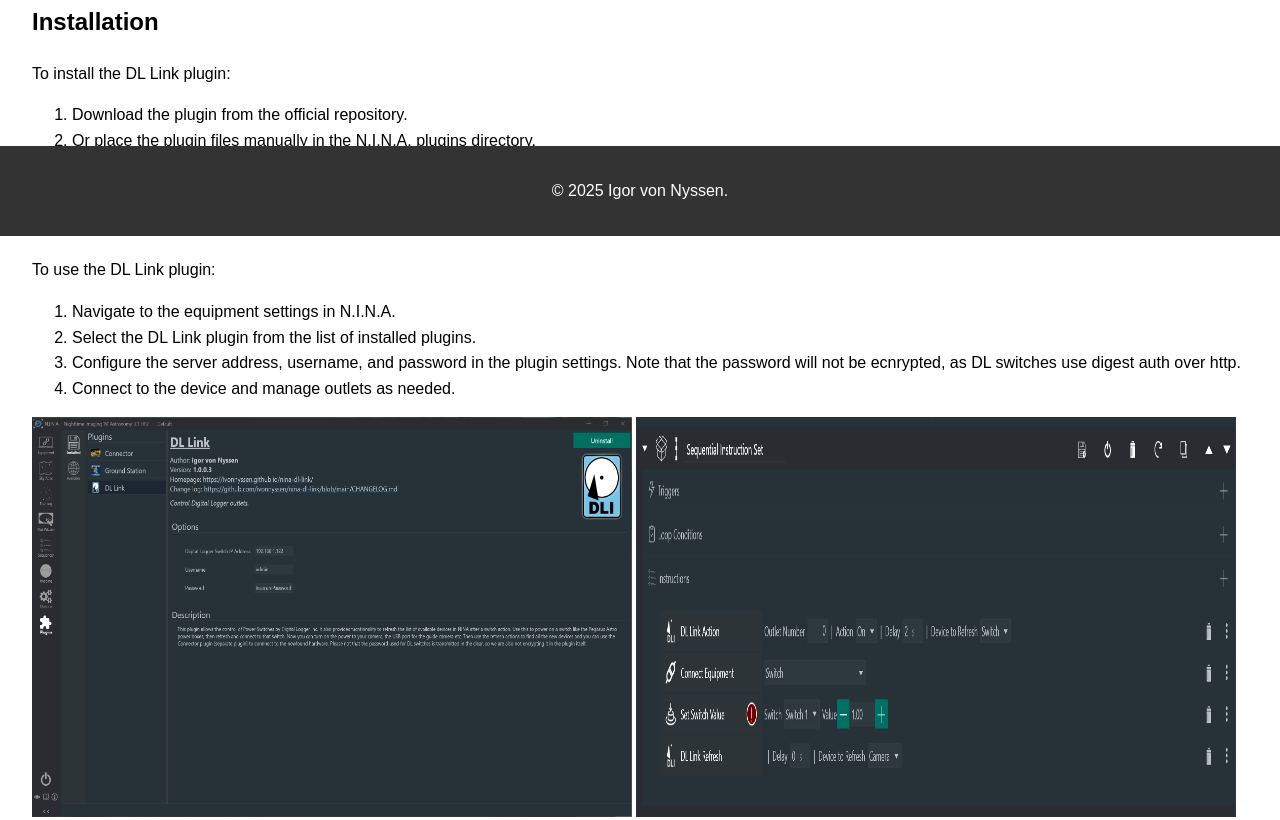
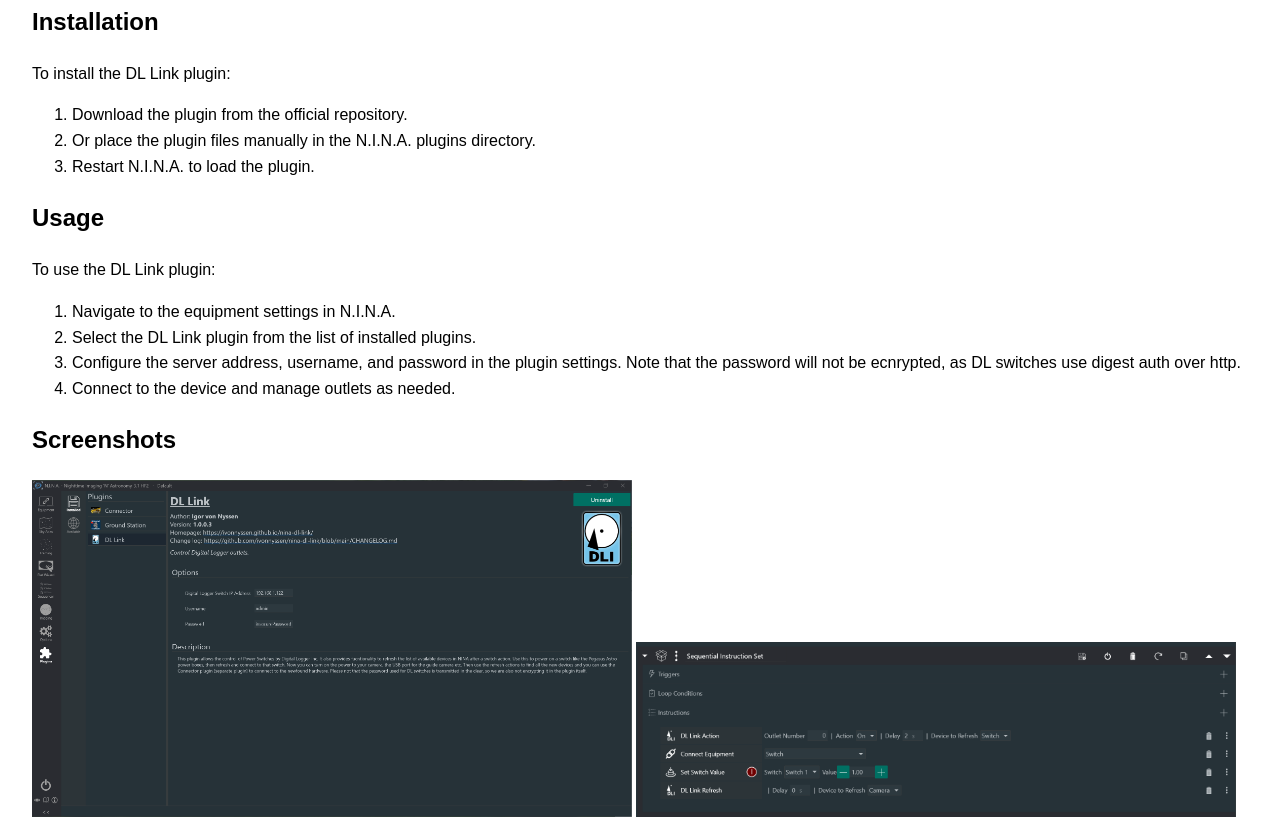
Before and after one commit to ivonnyssen/nina-dl-link, a plain HTML site: page docs/index.html in a window 1280 px wide. Shown: the part 564-1384 px from the top of the page. Drawn offline with Linux system fonts and the light colour scheme.

Commit message:
hopefully scolling page

```diff
--- a/docs/index.html
+++ b/docs/index.html
@@ -10,6 +10,9 @@
             line-height: 1.6;
             margin: 0;
             padding: 0;
+            min-height: 100vh; /* Ensure the body takes at least the full viewport height */
+            display: flex;
+            flex-direction: column; /* Enable vertical stacking of elements */
         }
 
         header {
@@ -37,6 +40,7 @@
                 }
 
         main {
+            flex: 1; /* Allow the main content to grow and take available space */
             padding: 2rem;
         }
 
@@ -45,9 +49,6 @@
             color: #fff;
             text-align: center;
             padding: 1rem 0;
-            position: fixed;
-            bottom: 0;
-            width: 100%;
         }
     </style>
 </head>
@@ -90,8 +91,9 @@
             </ol>
         </section>
         <section id="screenshots">
-            <img src="assets/DL-Link-Options.png" accesskey="" alt="DL Link Options" width="600" height="400">
-            <img src="assets/DL-Link-Sequence.png" accesskey="" alt="DL Link Sequence" width="600" height="400">
+            <h2>Screenshots</h2>
+            <img src="assets/DL-Link-Options.png" accesskey="" alt="DL Link Options" width="600">
+            <img src="assets/DL-Link-Sequence.png" accesskey="" alt="DL Link Sequence" width="600">
         </section>
         <section id="issues">
             <h2>Issues</h2>
```
